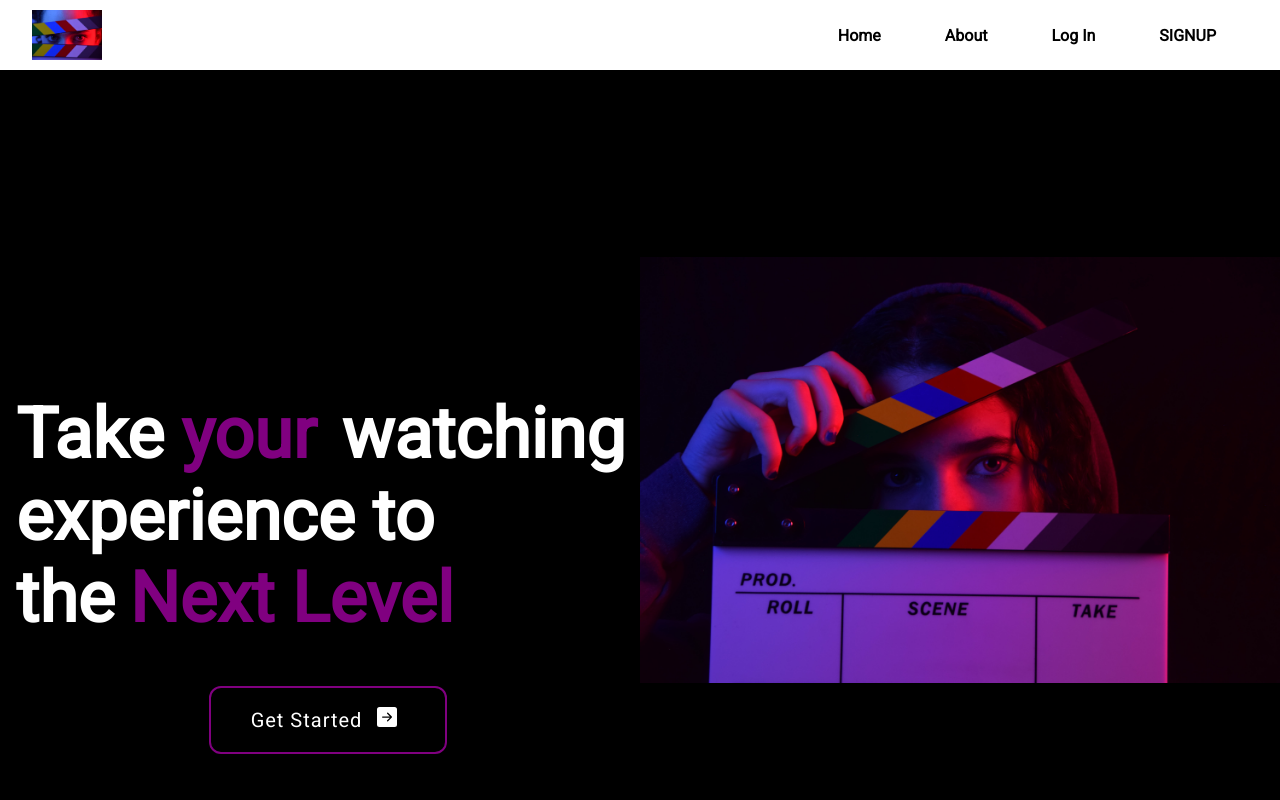
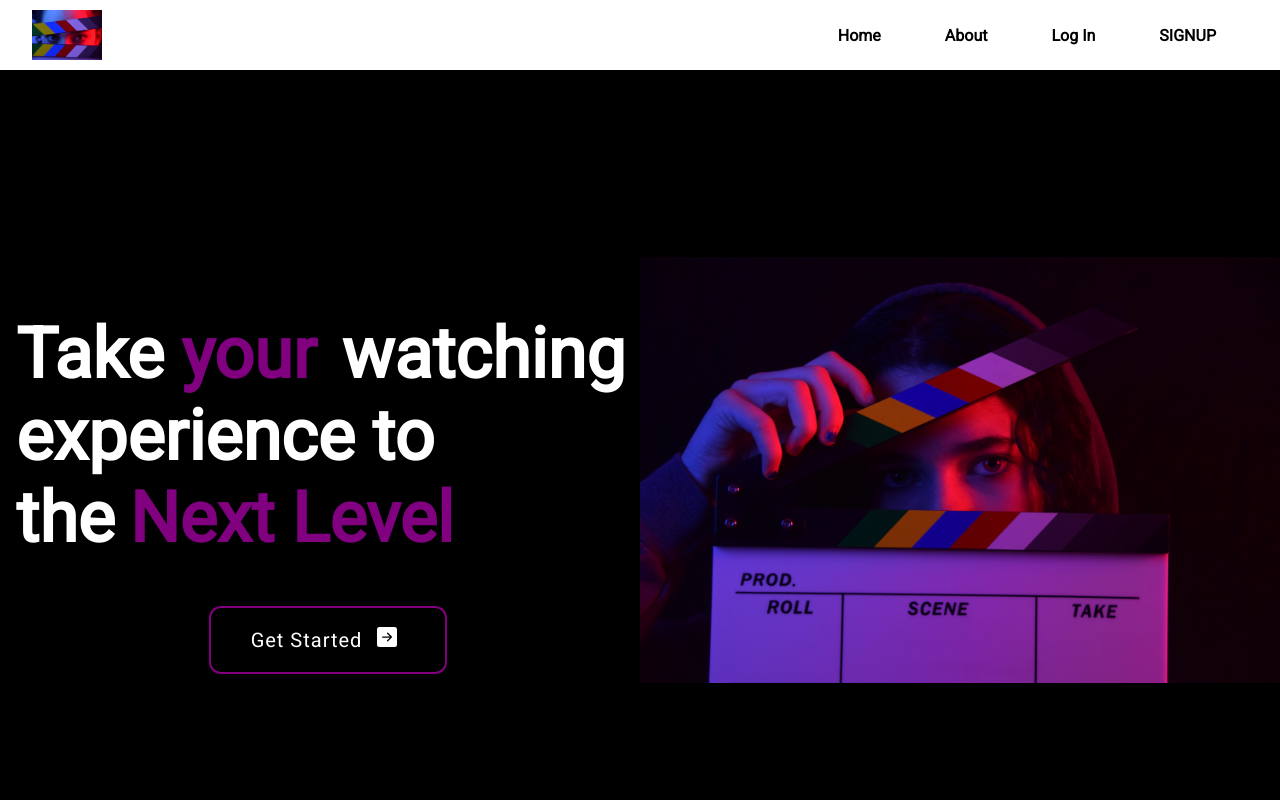
Before and after one commit to Rachelwebdev/Cinemy, a React (Create React App) app: page / in a window 1280 px wide. Shown: the top 800 px of the page. Built offline with nearby package versions, Linux system fonts and the light colour scheme.

Commit message:
home component media query

```diff
--- a/src/Components/Home.css
+++ b/src/Components/Home.css
@@ -9,7 +9,7 @@
 }
 
 .right-side {
-  margin-top: 10rem;
+  /* margin-top: 10rem; */
   width: 50%;
   display: flex;
   flex-direction: column;
```
